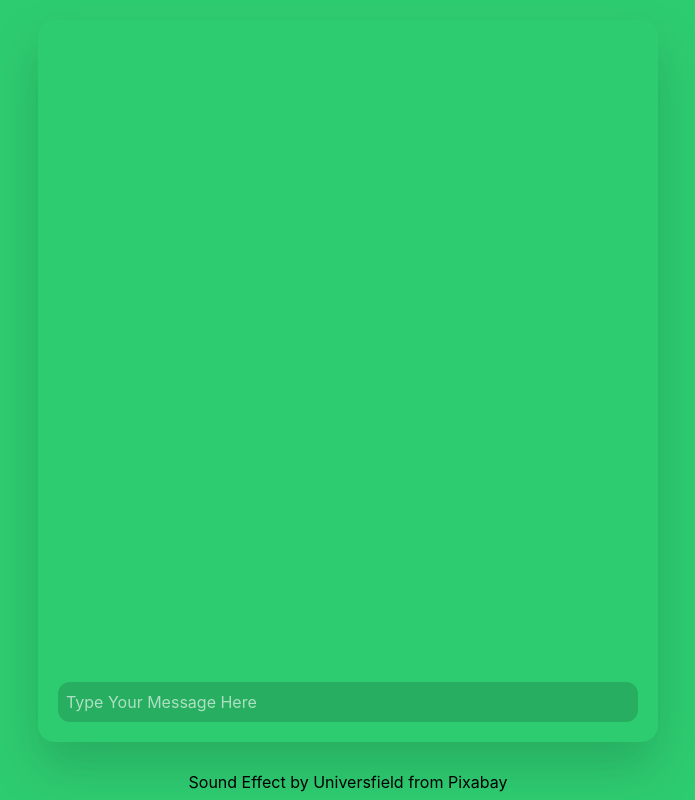
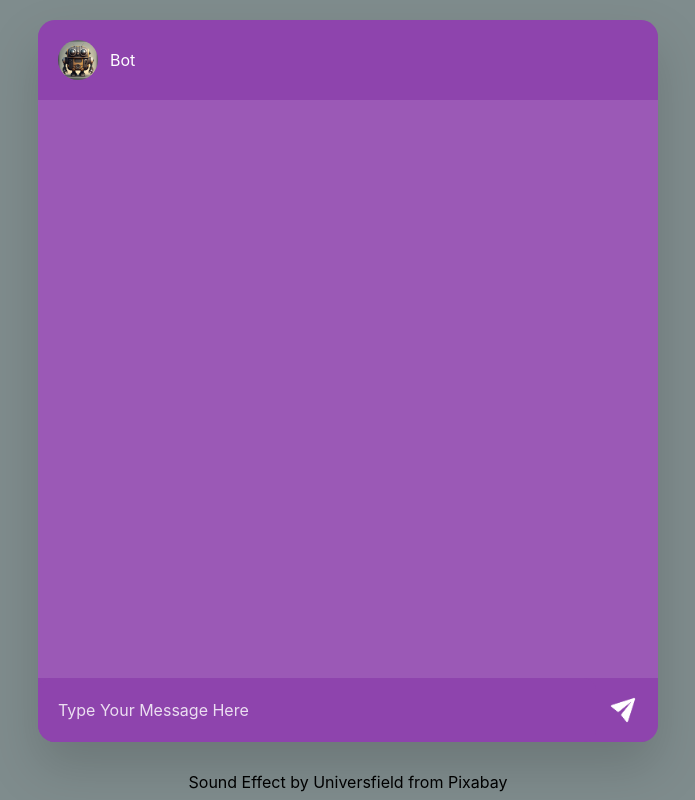
Before and after one commit to shakib-mia/chatbot-front, a React (Create React App) app: page / in a window 1280 px wide. Shown: the whole page, without its empty margins (292-987 px from the left). Built offline with nearby package versions, Linux system fonts and the light colour scheme.

Commit message:
design updated

```diff
--- a/src/App.css
+++ b/src/App.css
@@ -54,14 +54,38 @@
 
 input::-webkit-input-placeholder {
     /* Edge */
-    color: #ffffff9f;
+    color: #ffffffd3;
 }
 
 input:-ms-input-placeholder {
     /* Internet Explorer 10-11 */
-    color: #ffffff9f;
+    color: #ffffffd3;
 }
 
 input::placeholder {
-    color: #ffffff9f;
+    color: #ffffffd3;
 }
+
+
+/* width */
+#content::-webkit-scrollbar {
+    width: 10px;
+}
+
+/* Track */
+#content::-webkit-scrollbar-track {
+    background: #f1f1f1;
+    border-radius: 10px;
+    box-shadow: 0 0 5px #222 inset;
+}
+
+/* Handle */
+#content::-webkit-scrollbar-thumb {
+    background: #888;
+    border-radius: 10px;
+}
+
+/* Handle on hover */
+#content::-webkit-scrollbar-thumb:hover {
+    background: #555;
+}
--- a/src/App.js
+++ b/src/App.js
@@ -2,7 +2,9 @@ import './App.css';
 import { useEffect, useState } from 'react';
 import axios from 'axios';
 import botIcon from "./assets/images/bot-icon.png";
-import soundEffect from './assets/audio/message-incoming-132126.mp3'
+import soundEffect from './assets/audio/message-incoming-132126.mp3';
+import sendIcon from "./assets/images/sendIcon.png"
+import Header from './components/Header/Header';
 
 
 function App() {
@@ -24,7 +26,7 @@ function App() {
     e.target.reset()
 
     const reply = document.createElement('div');
-    reply.classList.add('px-5', 'py-2', 'bg-dark-blue', 'w-fit', 'text-white', 'text-justify', 'rounded-[17px]', 'opacity-60');
+    reply.classList.add('px-5', 'py-2', 'bg-dark-blue', 'max-w-1/2', 'text-white', 'text-justify', 'rounded-[17px]', 'opacity-60');
     const dots = document.createElement('div');
     dots.classList.add('dots');
     for (let o = 0; o <= 2; o++) {
@@ -51,22 +53,21 @@ function App() {
       document.getElementById('audio').play()
       document.getElementById('audio').volume = 0.5
     })
+
+    const formData = new FormData();
+    formData.append('message', 'hello')
     document.getElementById("content").appendChild(replyContainer)
-    // document.getElementById('content').scrollTop("100%")
   }
 
-  useEffect(() => {
-    // document.getElementById('content').scrollTo("100%")
-  }, [reply, query])
-
-  return <div className='bg-green h-screen w-screen p-5'>
+  return <div className='bg-dark-ash h-screen w-screen p-5'>
     <audio src={soundEffect} controls id='audio' className='hidden'></audio>
-    <div className="flex flex-col w-full lg:w-1/2 bg-green drop-shadow-2xl text-white h-[95%] mx-auto relative rounded-[17px]">
-      <div className='relative h-[90%] overflow-y-auto p-4' id='content'></div>
-      <div className="flex relative w-full h-[10%] ">
-        <form className='px-5 absolute bottom-5 w-full' onSubmit={get}>
-          {/* <div className="dots"><span></span><span></span><span></span></div> */}
-          <input type="text" onChange={e => setPrompt(e.target.value)} className='w-full bg-dark-green text-white focus:outline-none p-2 rounded-[12px]' placeholder='Type Your Message Here' />
+    <div className="flex flex-col w-full lg:w-1/2 drop-shadow-2xl text-white h-[95%] mx-auto relative rounded-[17px] overflow-hidden">
+      <Header />
+      <div className='relative h-[90%] overflow-y-auto p-4 bg-violate' id='content'></div>
+      <div className="w-full shadow-md bg-dark-violate">
+        <form className='bottom-4 w-full flex gap-3 items-center' onSubmit={get}>
+          <input type="text" onChange={e => setPrompt(e.target.value)} className='w-full bg-dark-violate text-white focus:outline-none p-2 pl-5 py-5 rounded-[12px]' placeholder='Type Your Message Here' />
+          <input type="image" src={sendIcon} alt="submit" title='Or Press "Enter" to send' className='mr-5' width={30} height={30} value="Send" />
         </form>
       </div>
     </div>
--- /dev/null
+++ b/src/components/Header/Header.jsx
@@ -0,0 +1,19 @@
+import React from 'react';
+import botIcon from "./../../assets/images/bot-icon.png";
+
+const Header = () => {
+    return (
+        <div className='p-5 shadow-md bg-dark-violate flex justify-between items-center'>
+            <div className="flex items-center gap-3">
+                <img src={botIcon} width="40px" height={40} className="rounded-full" alt="" />
+                <h2 className='text-[20px] font-medium relative'>
+                    Bot
+                    <span className='inline-block w-2 h-2 bg-green rounded-full absolute right-[-16px] top-1'></span>
+                </h2>
+            </div>
+            <div className="flex"></div>
+        </div>
+    );
+};
+
+export default Header;
```
Also changed, not shown: src/assets/images/sendIcon.png (added).
